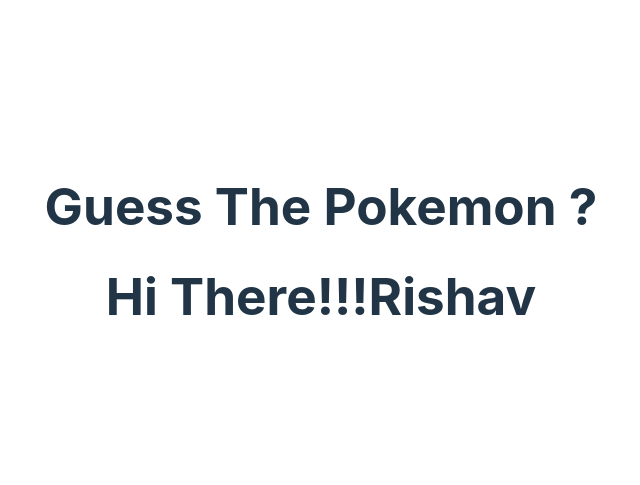
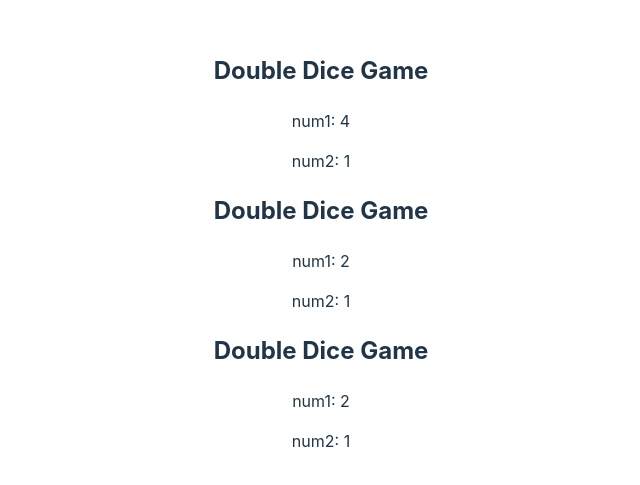
Before and after one commit to rishavConsoleLog21/FSWD-Udemy, a React (Vite) app in the folder Section62/first-react-app/: page / in a window 1280 px wide. Shown: the part 149-634 px from the top of the page, without its empty margins (319-959 px from the left). Built offline with nearby package versions, Linux system fonts and the light colour scheme.

Commit message:
Added React Conditionals

```diff
--- a/Section62/first-react-app/src/App.jsx
+++ b/Section62/first-react-app/src/App.jsx
@@ -1,18 +1,29 @@
+import './App.css'
 import { useState } from 'react'
 import RandomPokemon from "./RandomPokemon"
 import Greeter from './Greeter'
-import './App.css'
+import Die from './Die'
+import ListPicker from './ListPicker'
+import DoubleDie from './DoubleDie'
+
 
 function App() {
   return (
-    <>
-      <h1>Guess The Pokemon ?</h1>
-      <div>
-        <Greeter person="Rishav" />
-        {/* <RandomPokemon/> */}
+    <div>
+      <DoubleDie/>
+      <DoubleDie/>
+      <DoubleDie/>
+      {/* <ListPicker values={[1,2,3]}/>
+      <ListPicker values={["a","b","c"]}/> */}
+      {/* <h1>Guess The Pokemon ?</h1>
+      <Greeter person="Rishav" from="blue"/>
+      <Greeter /> */}
+      {/* <RandomPokemon/> */}
+        {/* <Die numSides={20}/>
+        <Die numSides={10}/>
+        <Die numSides={6}/> */}
       </div>
-    </>
-  )
+  );
 }
 
-export default App
+export default App;
--- /dev/null
+++ b/Section62/first-react-app/src/Die.jsx
@@ -0,0 +1,8 @@
+export default function Die({ numSides }) {
+    const roll = Math.floor(Math.random() * numSides) + 1;
+    return (
+        <>
+        <p>{numSides}-Sided Die roll: {roll}</p>
+        </>
+    )
+}
--- /dev/null
+++ b/Section62/first-react-app/src/DoubleDie.jsx
@@ -0,0 +1,37 @@
+export default function DoubleDie() {
+    const num1 = Math.floor(Math.random() * 4) + 1;
+    const num2 = Math.floor(Math.random() * 4) + 1;
+    return (
+        <div>
+            <h2>Double Dice Game</h2>
+            {num1 === num2 && <h3>You Win :)</h3>}
+            <p>num1: {num1}</p>
+            <p>num2: {num2}</p>
+        </div>
+    )
+}
+
+// export default function DoubleDie() {
+//     const num1 = Math.floor(Math.random() * 4) + 1;
+//     const num2 = Math.floor(Math.random() * 4) + 1;
+//     return (
+//         <div>
+//             <h2>Double Dice Game</h2>
+//             {num1 === num2 ? <h3>You Win:)</h3> : null }
+//                <p>num1: {num1}</p>
+//                <p>num2: {num2}</p>
+//         </div>
+//     )
+// }
+
+// export default function DoubleDie() {
+//     const num1 = Math.floor(Math.random() * 4) + 1;
+//     const num2 = Math.floor(Math.random() * 4) + 1;
+//     return (
+//         <div>
+//             <h2>{num1 === num2 ? "You Win :)" : "You Lose :(" }</h2>
+//             <p>num1: {num1}</p>
+//             <p>num2: {num2}</p>
+//         </div>
+//     )
+// }
--- a/Section62/first-react-app/src/Greeter.jsx
+++ b/Section62/first-react-app/src/Greeter.jsx
@@ -1,3 +1,8 @@
-export default function Greeter({person}) {
-    return <h1>Hi There!!!{person}</h1>
+export default function Greeter({person="Everyone", from="Anonymous"}) {
+    return (
+        <>
+        <h1>Hi There!!!{person}</h1>
+        <h2>from-{from}</h2>
+        </>
+    )
 }
--- /dev/null
+++ b/Section62/first-react-app/src/ListPicker.jsx
@@ -0,0 +1,10 @@
+export default function ListPicker({ values }) {
+    const randIndex = Math.floor(Math.random() * values.length);
+    const randElement = values[randIndex];
+    return (
+        <div>
+            <p>The list of values are: {values} </p>
+            <p>And Here is your Random Element: {randElement}</p>
+        </div>
+    )
+}
```
